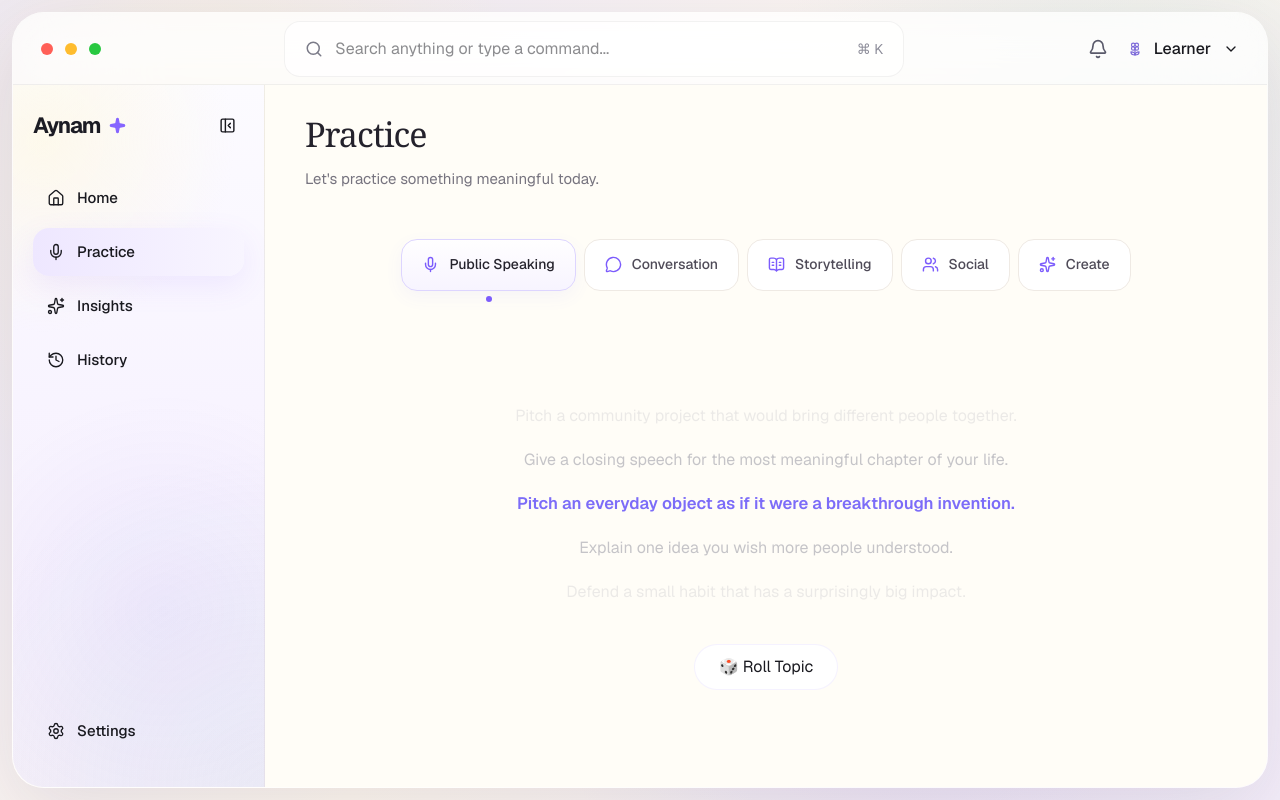
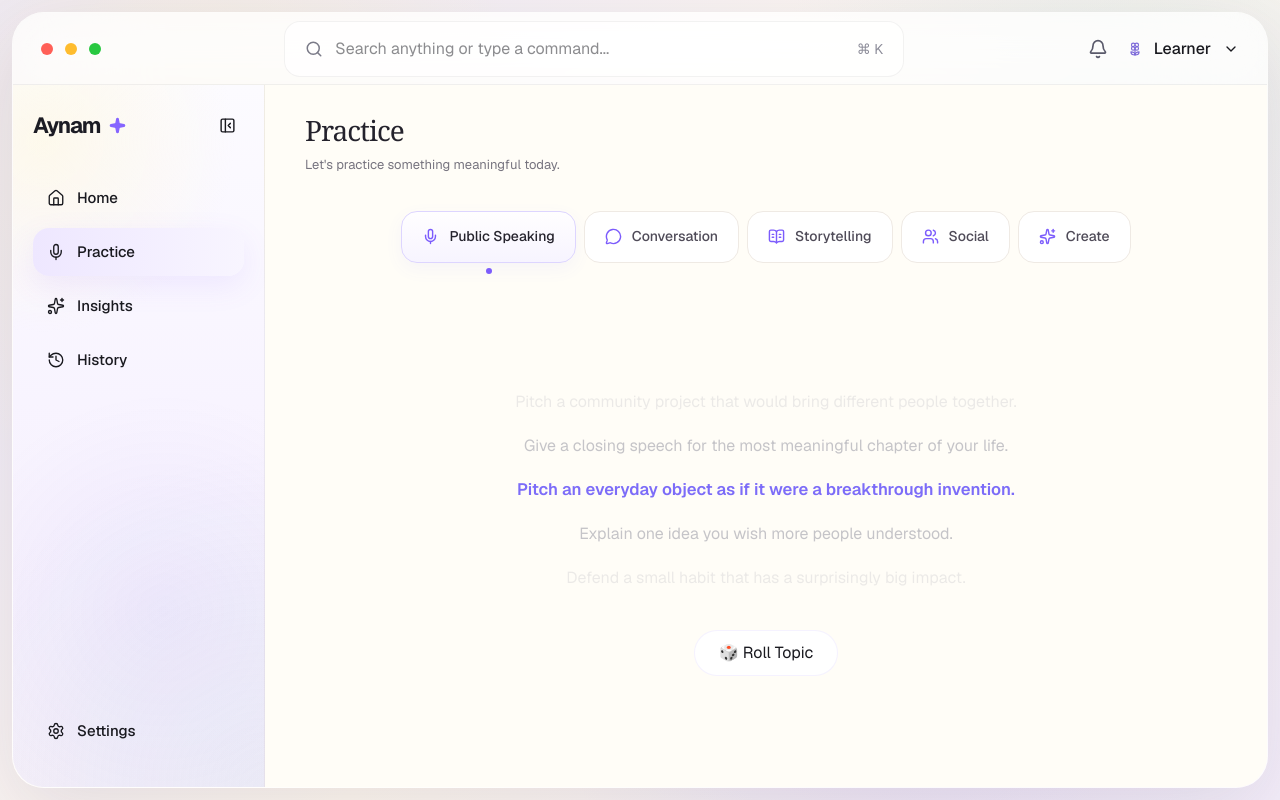
Before and after one commit to namyagaur/aynam.ai, a Next.js app: page /practice in a window 1280 px wide. Built offline with nearby package versions, Linux system fonts and the light colour scheme; no server answers.

Commit message:
update ⭐⭐

```diff
--- a/components/practice/setup/PracticeHeader.tsx
+++ b/components/practice/setup/PracticeHeader.tsx
@@ -1,12 +1,13 @@
 export default function PracticeHeader() {
   return (
-    <header className="mb-6">
-      <h1 className="font-serif text-[34px] tracking-[-1px] text-[#24222C]">
+    <header className="mb-3">
+      <h1 className="font-serif text-[28px] tracking-[-1px] text-[#24222C]">
         Practice
       </h1>
 
-      <p className="mt-2 text-[15px] text-[#77747F]">
-Let&apos;s practice something meaningful today.      </p>
+      <p className="mt-1 text-[13px] text-[#77747F]">
+        Let&apos;s practice something meaningful today.
+      </p>
     </header>
   );
 }
```
